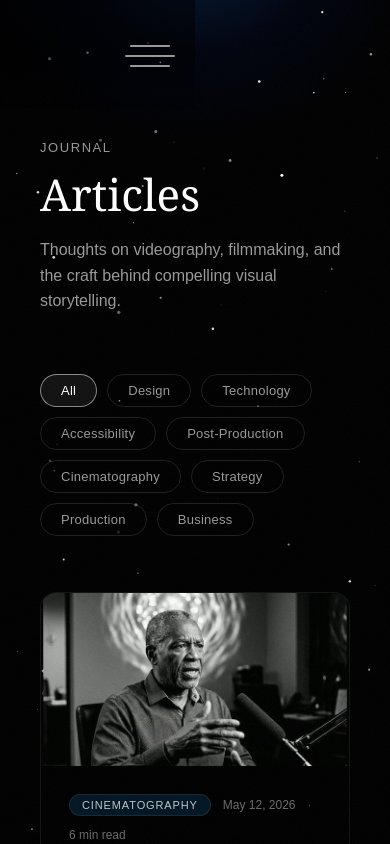
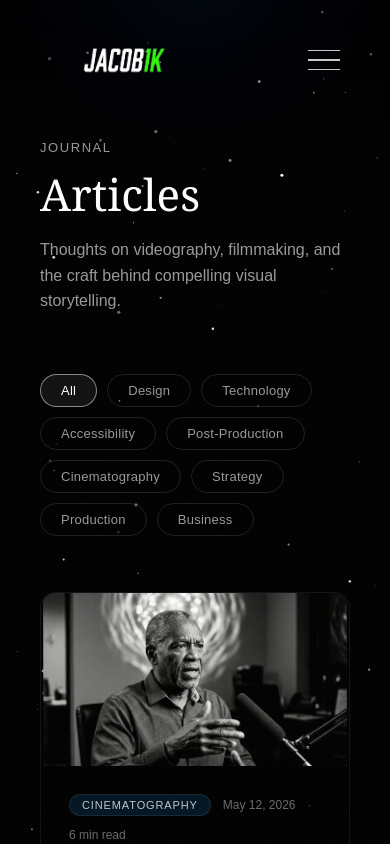
Before and after one commit to edwardsalfred/jacob1k, a React (Vite) app: page /articles in a window 390 px wide. Shown: the top 844 px of the page. Built offline with nearby package versions, Linux system fonts and the light colour scheme; a web font is replaced by a local one.

Commit message:
completely refactored Header to be robust and fixed positioning and visibility issues

```diff
--- a/src/SharedLayout.tsx
+++ b/src/SharedLayout.tsx
@@ -5,126 +5,112 @@ import './index.css';
 export function Header() {
   const [menuOpen, setMenuOpen] = useState(false);
 
+  const menuItems = [
+    { label: 'Home', to: '/' },
+    { label: 'Articles', to: '/articles' },
+    { label: 'Projects', to: '/#projects' },
+    { label: 'Get in touch', to: '/contact' },
+  ];
+
   return (
-    <div className="framer-1tzjxip-container" data-framer-layout-hint-center-x="true" style={{ position: 'fixed', top: 0, left: 0, right: 0, zIndex: 1000 }}>
-      {/* Desktop Header */}
-      <div className="ssr-variant hidden-1jw10ax">
-        <div className={`framer-Gice7 framer-wfq30t ${menuOpen ? 'framer-v-d51zca' : 'framer-v-15m6der'}`} data-framer-name="Desktop - Off" style={{width: '100%'}}>
-          <div className="framer-194evps" data-framer-name="Background" data-highlight="true" style={{backdropFilter: 'blur(0px)', WebkitBackdropFilter: 'blur(0px)'}} tabIndex={0}></div>
-          <header className="framer-1fiv5us" data-framer-name="header" style={{background: 'linear-gradient(180deg, rgba(0, 0, 0, 0.5) 0%, rgba(0, 0, 0, 0.5) 50%, rgba(0, 0, 0, 0) 97.74774774774775%)'}}>
-            <nav className="framer-12fwuhv" data-framer-name="content">
-              <div className="framer-16mznv0" data-framer-name="wrapper">
-                <div className="framer-1izoyka-container">
-                  <Link className="framer-HOJPI framer-VuWFR framer-13obwic framer-v-13obwic framer-1te0x0d" data-framer-name="Default" data-highlight="true" to="/" tabIndex={0}>
-                    <img src="/latestjacob-removebg-preview.png" alt="Jacob1K" style={{height: '72px', width: 'auto', display: 'block'}} />
-                  </Link>
-                </div>
-                <div className="framer-1fsbdi0-container">
-                  <div className={`framer-26mG5 framer-1i3853m ${menuOpen ? 'framer-v-j0njfn' : 'framer-v-1i3853m'}`} data-framer-name="Inactive" data-highlight="true" style={{height: '100%', width: '100%', cursor: 'pointer'}} tabIndex={0} onClick={() => setMenuOpen(o => !o)}>
-                    <div className="framer-1j0133v" data-framer-name="Line" style={{backgroundColor: 'var(--token-1b03a498-4ccd-48f7-89b0-2f6f29aef1f1, rgb(153, 153, 153))', borderBottomLeftRadius: '1000px', borderBottomRightRadius: '1000px', borderTopLeftRadius: '1000px', borderTopRightRadius: '1000px', transform: 'none'}}></div>
-                    <div className="framer-l6qwvu" data-framer-name="Line" style={{backgroundColor: 'var(--token-1b03a498-4ccd-48f7-89b0-2f6f29aef1f1, rgb(153, 153, 153))', borderBottomLeftRadius: '1000px', borderBottomRightRadius: '1000px', borderTopLeftRadius: '1000px', borderTopRightRadius: '1000px'}}></div>
-                    <div className="framer-hjv6oz" data-framer-name="Line" style={{backgroundColor: 'var(--token-1b03a498-4ccd-48f7-89b0-2f6f29aef1f1, rgb(153, 153, 153))', borderBottomLeftRadius: '1000px', borderBottomRightRadius: '1000px', borderTopLeftRadius: '1000px', borderTopRightRadius: '1000px', transform: 'none'}}></div>
-                  </div>
-                </div>
-              </div>
-            </nav>
-          </header>
-          <div className="framer-5lszq" data-framer-name="navigation" style={{backgroundColor: 'var(--token-884dfe64-9412-4f85-9b9d-e737ee92d939, rgb(17, 17, 17))', display: menuOpen ? 'block' : 'none'}}>
-            <div className="framer-3y05gb" data-framer-name="content" style={{opacity: menuOpen ? '1' : '0'}}>
-              <div className="framer-x7etxh" data-framer-name="wrapper" style={{ padding: '0 6%', maxWidth: '1440px', margin: '0 auto' }}>
-                <div className="framer-16cts0g-container">
-                  <Link className="framer-iNDTq framer-V2ibY framer-1ak38fk framer-v-1ak38fk framer-1dv31s5" data-framer-name="Default" style={{width: '100%'}} to="/" onClick={() => setMenuOpen(false)}>
-                    <div className="framer-18gnjd5" style={{outline: 'none', display: 'flex', flexDirection: 'column', justifyContent: 'flex-start', flexShrink: '0', '--framer-link-text-color': 'rgb(0, 153, 255)', '--framer-link-text-decoration': 'underline', transform: 'none'} as any} data-framer-component-type="RichTextContainer">
-                      <p className="framer-text framer-styles-preset-v5wz0l" data-styles-preset="HqO5DcEhi">Home</p>
-                    </div>
-                  </Link>
-                </div>
-                <div className="framer-66u6hk-container">
-                  <Link className="framer-iNDTq framer-V2ibY framer-1ak38fk framer-v-1ak38fk framer-1dv31s5" data-framer-name="Default" style={{width: '100%'}} to="/articles" onClick={() => setMenuOpen(false)}>
-                    <div className="framer-18gnjd5" style={{outline: 'none', display: 'flex', flexDirection: 'column', justifyContent: 'flex-start', flexShrink: '0', '--framer-link-text-color': 'rgb(0, 153, 255)', '--framer-link-text-decoration': 'underline', transform: 'none'} as any} data-framer-component-type="RichTextContainer">
-                      <p className="framer-text framer-styles-preset-v5wz0l" data-styles-preset="HqO5DcEhi">Articles</p>
-                    </div>
-                  </Link>
-                </div>
-                <div className="framer-1i4yhxm-container">
-                  <a className="framer-iNDTq framer-V2ibY framer-1ak38fk framer-v-1ak38fk framer-1dv31s5" data-framer-name="Default" style={{width: '100%'}} href="/#projects" onClick={() => setMenuOpen(false)}>
-                    <div className="framer-18gnjd5" style={{outline: 'none', display: 'flex', flexDirection: 'column', justifyContent: 'flex-start', flexShrink: '0', '--framer-link-text-color': 'rgb(0, 153, 255)', '--framer-link-text-decoration': 'underline', transform: 'none'} as any} data-framer-component-type="RichTextContainer">
-                      <p className="framer-text framer-styles-preset-v5wz0l" data-styles-preset="HqO5DcEhi">Projects</p>
-                    </div>
-                  </a>
-                </div>
-                <div className="framer-1n16592-container">
-                  <Link className="framer-iNDTq framer-V2ibY framer-1ak38fk framer-v-1ak38fk framer-1dv31s5" data-framer-name="Default" style={{width: '100%'}} to="/contact" onClick={() => setMenuOpen(false)}>
-                    <div className="framer-18gnjd5" style={{outline: 'none', display: 'flex', flexDirection: 'column', justifyContent: 'flex-start', flexShrink: '0', '--framer-link-text-color': 'rgb(0, 153, 255)', '--framer-link-text-decoration': 'underline', transform: 'none'} as any} data-framer-component-type="RichTextContainer">
-                      <p className="framer-text framer-styles-preset-v5wz0l" data-styles-preset="HqO5DcEhi">Get in touch</p>
-                    </div>
-                  </Link>
-                </div>
-              </div>
-            </div>
-          </div>
+    <>
+      <header
+        style={{
+          position: 'fixed',
+          top: 0,
+          left: 0,
+          right: 0,
+          zIndex: 1000,
+          padding: '24px 40px',
+          display: 'flex',
+          alignItems: 'center',
+          justifyContent: 'space-between',
+          background: 'linear-gradient(180deg, rgba(0, 0, 0, 0.6) 0%, rgba(0, 0, 0, 0.4) 60%, transparent 100%)',
+        }}
+      >
+        <Link to="/" style={{ textDecoration: 'none' }}>
+           <img src="/latestjacob-removebg-preview.png" alt="Jacob1K" style={{ height: '72px', width: 'auto', display: 'block' }} />
+        </Link>
+
+        {/* Hamburger */}
+        <button
+          onClick={() => setMenuOpen(!menuOpen)}
+          style={{
+            background: 'none',
+            border: 'none',
+            cursor: 'pointer',
+            padding: '10px',
+            display: 'flex',
+            flexDirection: 'column',
+            gap: '8px',
+            zIndex: 1100,
+          }}
+          aria-label="Menu"
+        >
+          <span style={{ display: 'block', width: '32px', height: '1.5px', background: 'rgb(200,200,200)', transition: 'transform 0.3s', transform: menuOpen ? 'translateY(9px) rotate(45deg)' : 'none' }}></span>
+          <span style={{ display: 'block', width: '32px', height: '1.5px', background: 'rgb(200,200,200)', opacity: menuOpen ? 0 : 1, transition: 'opacity 0.3s' }}></span>
+          <span style={{ display: 'block', width: '32px', height: '1.5px', background: 'rgb(200,200,200)', transition: 'transform 0.3s', transform: menuOpen ? 'translateY(-10px) rotate(-45deg)' : 'none' }}></span>
+        </button>
+      </header>
+
+      {/* Full-screen menu overlay */}
+      <div
+        style={{
+          position: 'fixed',
+          inset: 0,
+          zIndex: 1050,
+          background: '#000',
+          display: 'flex',
+          flexDirection: 'column',
+          justifyContent: 'center',
+          padding: '0 10%',
+          transition: 'transform 0.4s cubic-bezier(0.16, 1, 0.3, 1)',
+          transform: menuOpen ? 'translateY(0)' : 'translateY(-100%)',
+        }}
+      >
+        <div style={{ display: 'flex', flexDirection: 'column', gap: '20px' }}>
+          {menuItems.map((item) => (
+            item.to.startsWith('/#') ? (
+              <a
+                key={item.label}
+                href={item.to}
+                onClick={() => setMenuOpen(false)}
+                style={{
+                  color: 'white',
+                  textDecoration: 'none',
+                  fontSize: 'clamp(40px, 8vw, 64px)',
+                  fontFamily: '"Instrument Serif", Georgia, serif',
+                  fontWeight: 400,
+                  opacity: menuOpen ? 1 : 0,
+                  transition: 'opacity 0.4s ease 0.2s, transform 0.4s ease 0.2s',
+                  transform: menuOpen ? 'translateY(0)' : 'translateY(20px)',
+                }}
+              >
+                {item.label}
+              </a>
+            ) : (
+              <Link
+                key={item.label}
+                to={item.to}
+                onClick={() => setMenuOpen(false)}
+                style={{
+                  color: 'white',
+                  textDecoration: 'none',
+                  fontSize: 'clamp(40px, 8vw, 64px)',
+                  fontFamily: '"Instrument Serif", Georgia, serif',
+                  fontWeight: 400,
+                  opacity: menuOpen ? 1 : 0,
+                  transition: 'opacity 0.4s ease 0.2s, transform 0.4s ease 0.2s',
+                  transform: menuOpen ? 'translateY(0)' : 'translateY(20px)',
+                }}
+              >
+                {item.label}
+              </Link>
+            )
+          ))}
         </div>
       </div>
-
-      {/* Mobile Header */}
-      <div className="ssr-variant hidden-1rtwx6s hidden-he6zob">
-        <div className={`framer-Gice7 framer-wfq30t ${menuOpen ? 'framer-v-d51zca' : 'framer-v-2qk1ce'}`} data-framer-name="Mobile - Off" style={{width: '100%'}}>
-          <div className="framer-194evps" data-framer-name="Background" style={{backdropFilter: 'blur(0px)', WebkitBackdropFilter: 'blur(0px)'}}></div>
-          <header className="framer-1fiv5us" data-framer-name="header" style={{background: 'linear-gradient(180deg, rgba(0, 0, 0, 0.5) 0%, rgba(0, 0, 0, 0.5) 50%, rgba(0, 0, 0, 0) 97.74774774774775%)'}}>
-            <nav className="framer-12fwuhv" data-framer-name="content">
-              <div className="framer-16mznv0" data-framer-name="wrapper">
-                <div className="framer-1izoyka-container">
-                  <Link className="framer-HOJPI framer-VuWFR framer-13obwic framer-v-13obwic framer-1te0x0d" data-framer-name="Default" data-highlight="true" to="/" tabIndex={0}>
-                    <img src="/latestjacob-removebg-preview.png" alt="Jacob1K" style={{height: '72px', width: 'auto', display: 'block'}} />
-                  </Link>
-                </div>
-                <div className="framer-1fsbdi0-container">
-                  <div className={`framer-26mG5 framer-1i3853m ${menuOpen ? 'framer-v-j0njfn' : 'framer-v-1i3853m'}`} data-framer-name="Inactive" data-highlight="true" style={{height: '100%', width: '100%', cursor: 'pointer'}} tabIndex={0} onClick={() => setMenuOpen(o => !o)}>
-                    <div className="framer-1j0133v" data-framer-name="Line" style={{backgroundColor: 'var(--token-1b03a498-4ccd-48f7-89b0-2f6f29aef1f1, rgb(153, 153, 153))', borderBottomLeftRadius: '1000px', borderBottomRightRadius: '1000px', borderTopLeftRadius: '1000px', borderTopRightRadius: '1000px', transform: 'none'}}></div>
-                    <div className="framer-l6qwvu" data-framer-name="Line" style={{backgroundColor: 'var(--token-1b03a498-4ccd-48f7-89b0-2f6f29aef1f1, rgb(153, 153, 153))', borderBottomLeftRadius: '1000px', borderBottomRightRadius: '1000px', borderTopLeftRadius: '1000px', borderTopRightRadius: '1000px'}}></div>
-                    <div className="framer-hjv6oz" data-framer-name="Line" style={{backgroundColor: 'var(--token-1b03a498-4ccd-48f7-89b0-2f6f29aef1f1, rgb(153, 153, 153))', borderBottomLeftRadius: '1000px', borderBottomRightRadius: '1000px', borderTopLeftRadius: '1000px', borderTopRightRadius: '1000px', transform: 'none'}}></div>
-                  </div>
-                </div>
-              </div>
-            </nav>
-          </header>
-          <div className="framer-5lszq" data-framer-name="navigation" style={{backgroundColor: 'var(--token-884dfe64-9412-4f85-9b9d-e737ee92d939, rgb(17, 17, 17))', display: menuOpen ? 'block' : 'none'}}>
-            <div className="framer-3y05gb" data-framer-name="content" style={{opacity: menuOpen ? '1' : '0'}}>
-              <div className="framer-x7etxh" data-framer-name="wrapper" style={{ padding: '0 6%', maxWidth: '1440px', margin: '0 auto' }}>
-                <div className="framer-16cts0g-container">
-                  <Link className="framer-iNDTq framer-V2ibY framer-1ak38fk framer-v-1wwxyxw framer-1dv31s5" data-framer-name="Mobile" style={{width: '100%'}} to="/" onClick={() => setMenuOpen(false)}>
-                    <div className="framer-18gnjd5" style={{outline: 'none', display: 'flex', flexDirection: 'column', justifyContent: 'flex-start', flexShrink: '0', '--framer-link-text-color': 'rgb(0, 153, 255)', '--framer-link-text-decoration': 'underline', transform: 'none'} as any} data-framer-component-type="RichTextContainer">
-                      <p className="framer-text framer-styles-preset-v5wz0l" data-styles-preset="HqO5DcEhi">Home</p>
-                    </div>
-                  </Link>
-                </div>
-                <div className="framer-66u6hk-container">
-                  <Link className="framer-iNDTq framer-V2ibY framer-1ak38fk framer-v-1wwxyxw framer-1dv31s5" data-framer-name="Mobile" style={{width: '100%'}} to="/articles" onClick={() => setMenuOpen(false)}>
-                    <div className="framer-18gnjd5" style={{outline: 'none', display: 'flex', flexDirection: 'column', justifyContent: 'flex-start', flexShrink: '0', '--framer-link-text-color': 'rgb(0, 153, 255)', '--framer-link-text-decoration': 'underline', transform: 'none'} as any} data-framer-component-type="RichTextContainer">
-                      <p className="framer-text framer-styles-preset-v5wz0l" data-styles-preset="HqO5DcEhi">Articles</p>
-                    </div>
-                  </Link>
-                </div>
-                <div className="framer-1i4yhxm-container">
-                  <a className="framer-iNDTq framer-V2ibY framer-1ak38fk framer-v-1wwxyxw framer-1dv31s5" data-framer-name="Mobile" style={{width: '100%'}} href="/#projects" onClick={() => setMenuOpen(false)}>
-                    <div className="framer-18gnjd5" style={{outline: 'none', display: 'flex', flexDirection: 'column', justifyContent: 'flex-start', flexShrink: '0', '--framer-link-text-color': 'rgb(0, 153, 255)', '--framer-link-text-decoration': 'underline', transform: 'none'} as any} data-framer-component-type="RichTextContainer">
-                      <p className="framer-text framer-styles-preset-v5wz0l" data-styles-preset="HqO5DcEhi">Projects</p>
-                    </div>
-                  </a>
-                </div>
-                <div className="framer-1n16592-container">
-                  <Link className="framer-iNDTq framer-V2ibY framer-1ak38fk framer-v-1wwxyxw framer-1dv31s5" data-framer-name="Mobile" style={{width: '100%'}} to="/contact" onClick={() => setMenuOpen(false)}>
-                    <div className="framer-18gnjd5" style={{outline: 'none', display: 'flex', flexDirection: 'column', justifyContent: 'flex-start', flexShrink: '0', '--framer-link-text-color': 'rgb(0, 153, 255)', '--framer-link-text-decoration': 'underline', transform: 'none'} as any} data-framer-component-type="RichTextContainer">
-                      <p className="framer-text framer-styles-preset-v5wz0l" data-styles-preset="HqO5DcEhi">Get in touch</p>
-                    </div>
-                  </Link>
-                </div>
-              </div>
-            </div>
-          </div>
-        </div>
-      </div>
-    </div>
+    </>
   );
 }
 
```
